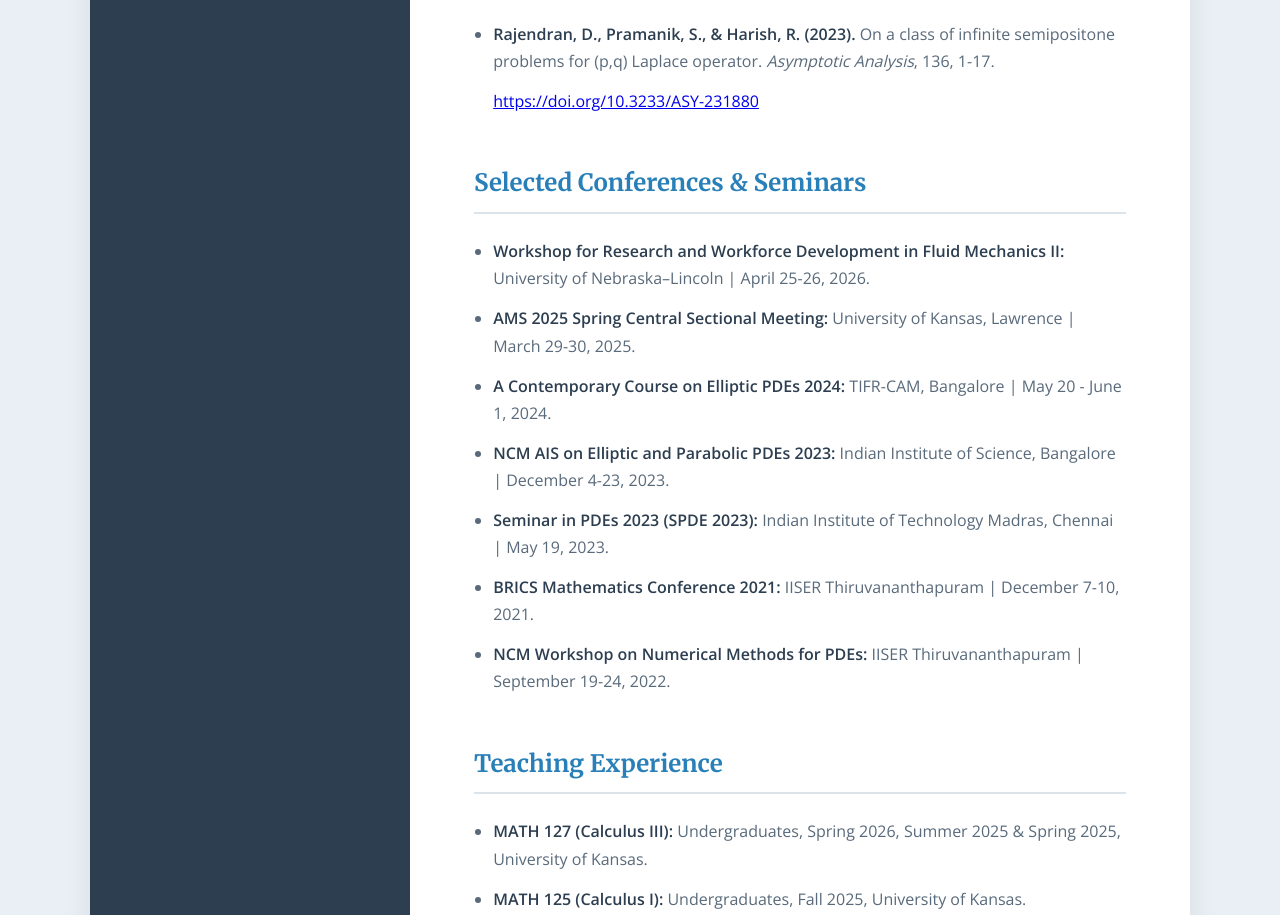
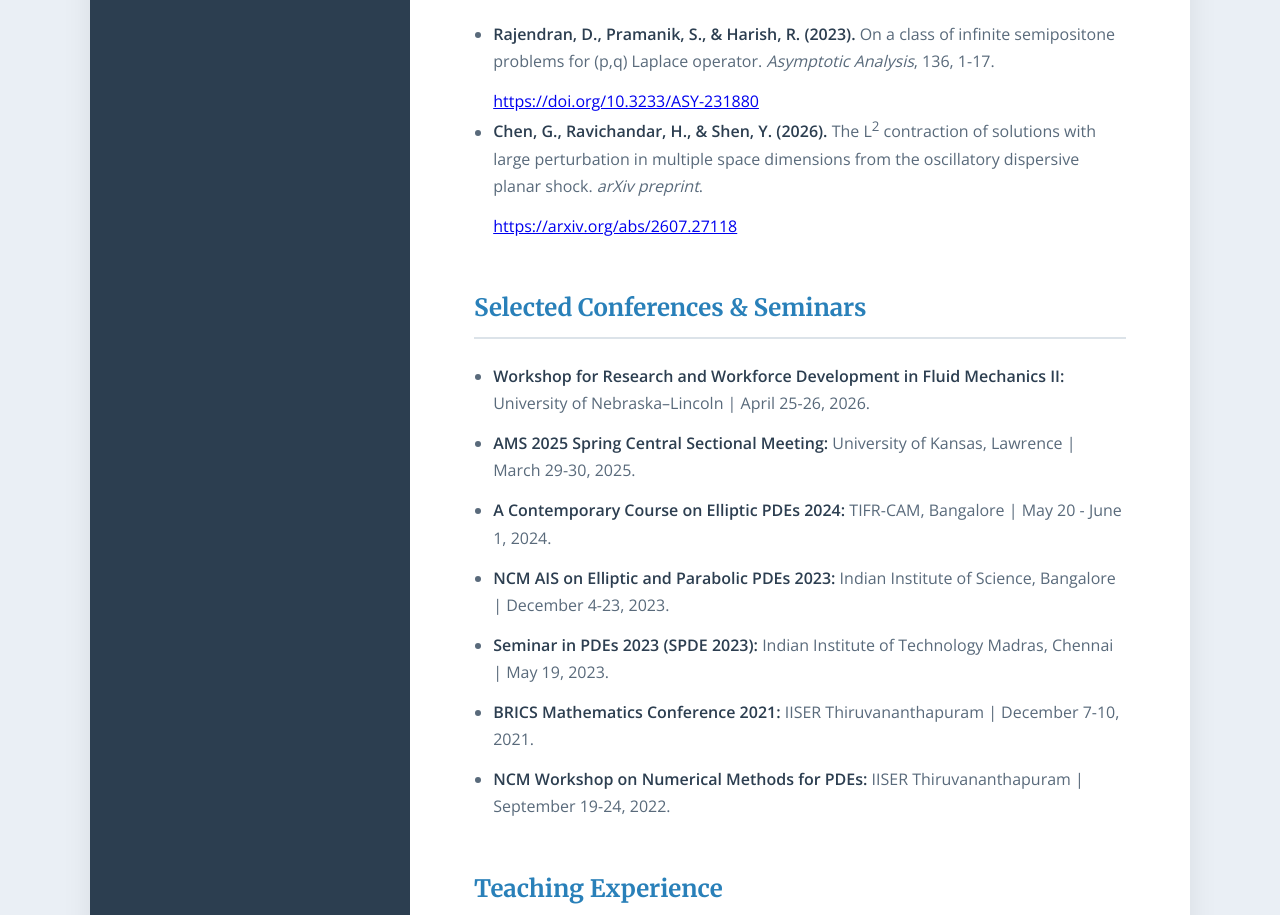
Before and after one commit to Harishravichandar-18/harishravichandar-18.github.io, a plain HTML site: page index.html in a window 1280 px wide. Shown: the part 972-1887 px from the top of the page. Drawn offline with nearby package versions, Linux system fonts and the light colour scheme.

Commit message:
Update index.html

```diff
--- a/index.html
+++ b/index.html
@@ -243,6 +243,10 @@ My research focuses on hyperbolic PDEs, particularly L^2-stability and contracti
 <a href="https://doi.org/10.3233/ASY-231880" target="_blank">
         https://doi.org/10.3233/ASY-231880
     </a>
+                    <li><span class="highlight">Chen, G., Ravichandar, H., & Shen, Y. (2026).</span> The L<sup>2</sup> contraction of solutions with large perturbation in multiple space dimensions from the oscillatory dispersive planar shock. <em>arXiv preprint</em>.</li>
+<a href="https://arxiv.org/abs/2607.27118" target="_blank">
+        https://arxiv.org/abs/2607.27118
+    </a>
                 </ul>
             </div>
 <div class="section">
```
